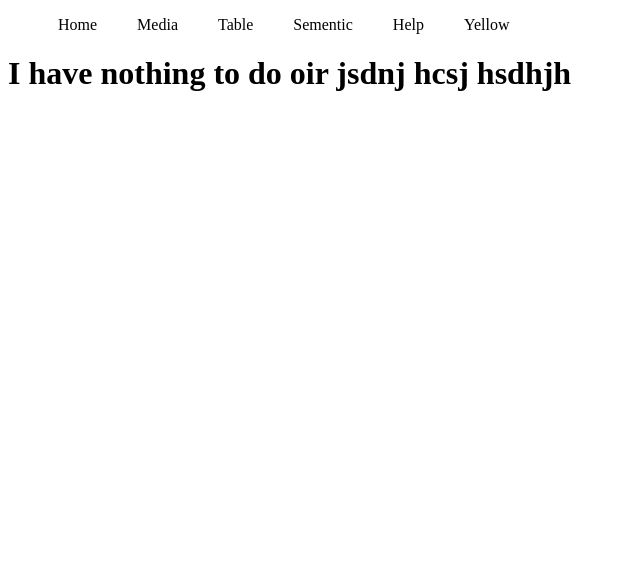
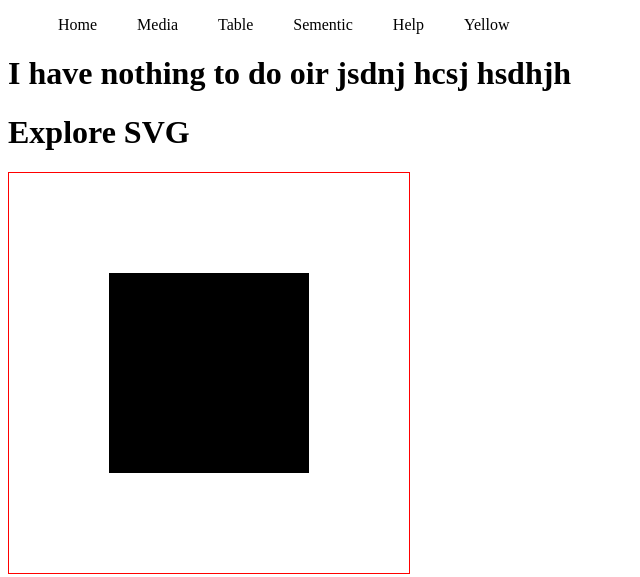
Before and after one commit to Shahriar3809/Practice_With_PH, a plain HTML site: page index.html in a window 1280 px wide. Shown: the whole page, without its empty margins (0-640 px from the left). Drawn offline with Linux system fonts and the light colour scheme.

Commit message:
SVG added

```diff
--- a/index.html
+++ b/index.html
@@ -29,5 +29,13 @@
         <h1>I have nothing to do oir jsdnj hcsj hsdhjh</h1>
     </header>
 
+
+
+
+    <h1>Explore SVG</h1>
+    <svg viewBox = "0 0 200 200" style="border: 1px solid red" width = "400" height = "400">
+        <rect x = "50" y = "50" width = "100" height = "100"></rect>
+
+    </svg>
 </body>
 </html>
```
